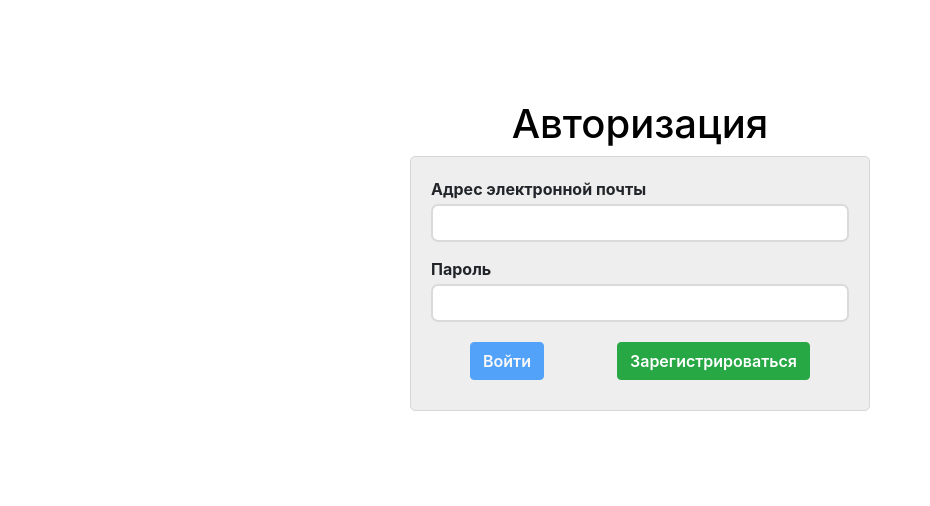
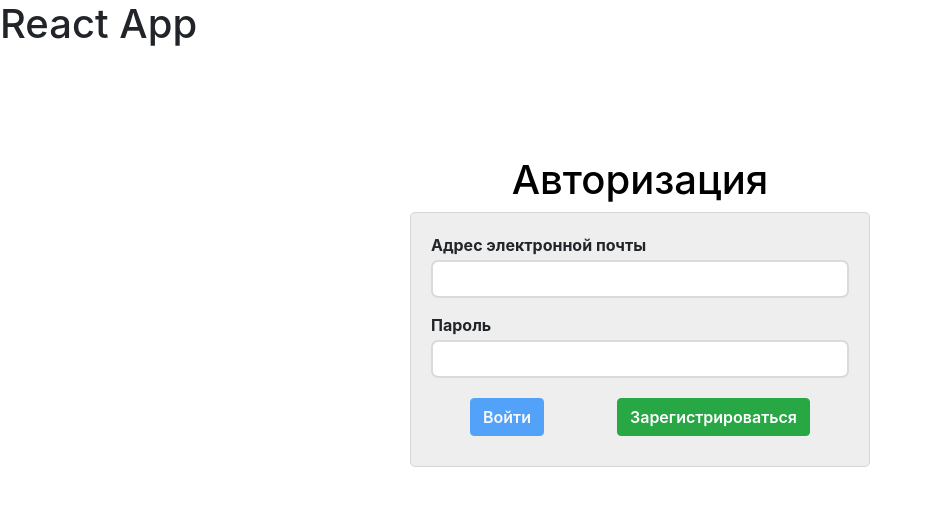
Before and after one commit to amattterasu/SAMS, a React (Create React App) app in the folder client/: page /login in a window 1280 px wide. Shown: the top 506 px of the page, without its empty margins (0-930 px from the left). Built offline with nearby package versions, Linux system fonts and the light colour scheme.

Commit message:
added check h1

```diff
--- a/client/src/App.jsx
+++ b/client/src/App.jsx
@@ -21,6 +21,7 @@ class App extends Component {
     render() {
         return (
             <div>
+                <h1>React App</h1>
                 <Switch>
                     <Route path="/signup"
                            render={() => <Signup/>}/>
@@ -53,7 +54,9 @@ let AppContainer = compose(
 
 const MainApp = (props) => {
     return <BrowserRouter>
-        <Provider store={store}> <AppContainer/> </Provider>
+        <Provider store={store}>
+            <AppContainer/>
+        </Provider>
     </BrowserRouter>
 }
 
```
